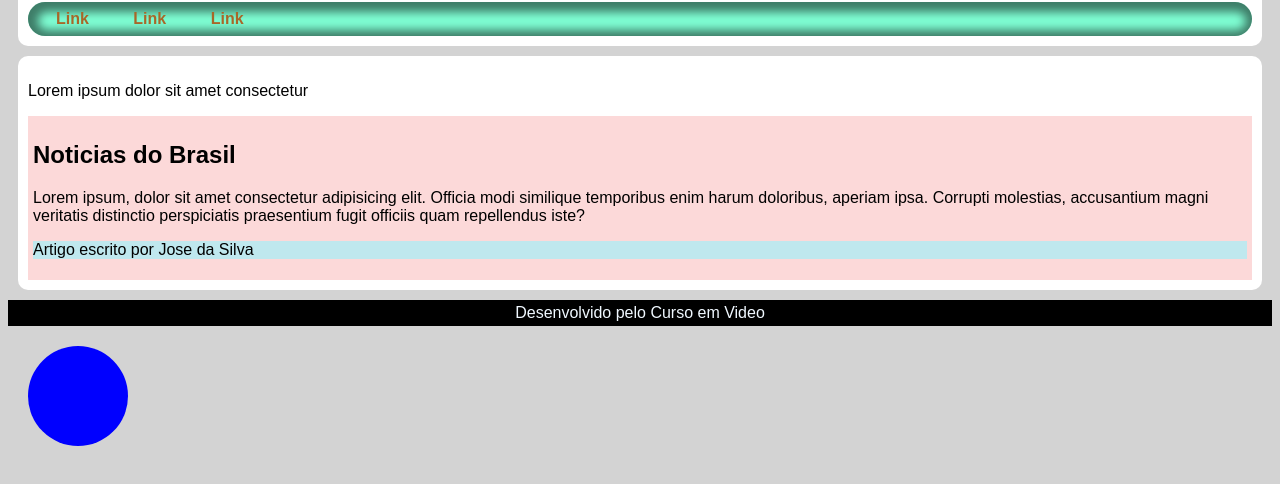
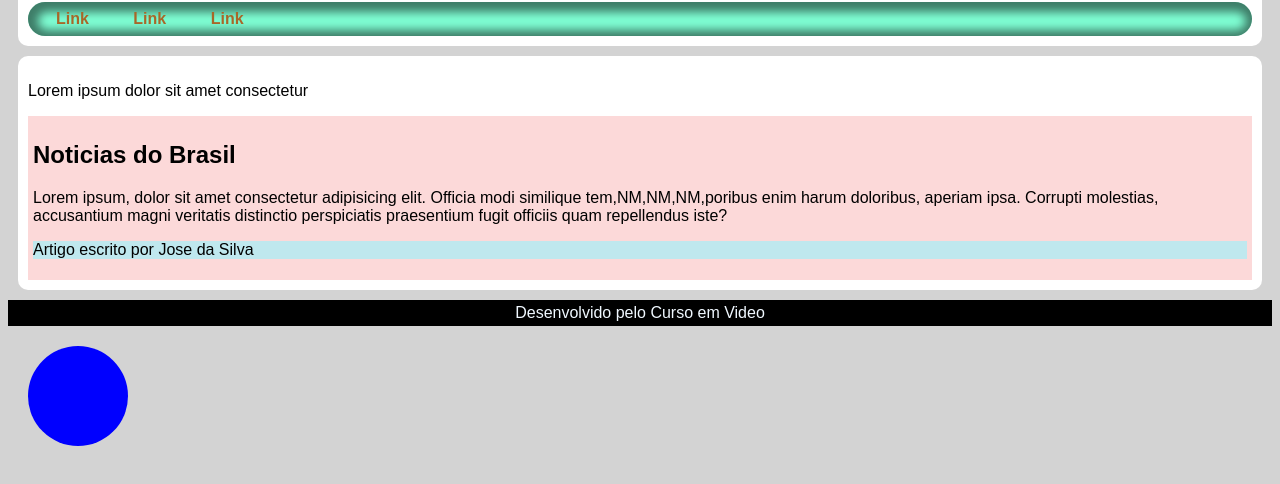
Before and after one commit to jecler-dev/html-css, a plain HTML site: page exercicios/ex021/caixa02.html in a window 1280 px wide. Shown: the part 98-582 px from the top of the page. Drawn offline with Linux system fonts and the light colour scheme.

Commit message:
Update caixa02.html

```diff
--- a/exercicios/ex021/caixa02.html
+++ b/exercicios/ex021/caixa02.html
@@ -25,7 +25,7 @@
         <section id="noticias"></section>
             <article>
                 <h2>Noticias do Brasil</h2>
-                <p>Lorem ipsum, dolor sit amet consectetur adipisicing elit. Officia modi similique temporibus enim harum doloribus, aperiam ipsa. Corrupti molestias, accusantium magni veritatis distinctio perspiciatis praesentium fugit officiis quam repellendus iste?</p>
+                <p>Lorem ipsum, dolor sit amet consectetur adipisicing elit. Officia modi similique tem,NM,NM,NM,poribus enim harum doloribus, aperiam ipsa. Corrupti molestias, accusantium magni veritatis distinctio perspiciatis praesentium fugit officiis quam repellendus iste?</p>
                 <aside><p>Artigo escrito por Jose da Silva</p></aside>
             </article>
 
```
